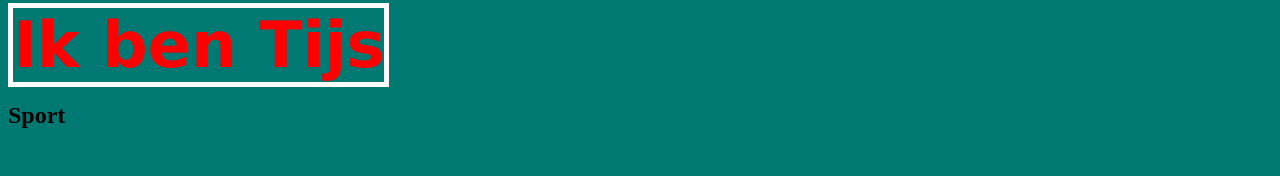
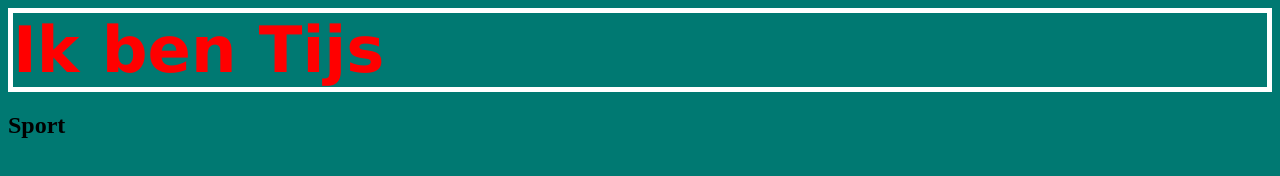
Before and after one commit to tijs1213/Tijs1, a plain HTML site: page 2epagina.html in a window 1280 px wide. Drawn offline with Linux system fonts and the light colour scheme.

Commit message:
Update 2epagina.html

```diff
--- a/2epagina.html
+++ b/2epagina.html
@@ -11,7 +11,7 @@ a:visited, a:hover, a:link {
   font-size: 400%;
   font-weight: bold;
   text-align: left;
-  width: 100%;
+  display: block;
   text-decoration: none;
 }
 p  {
```
